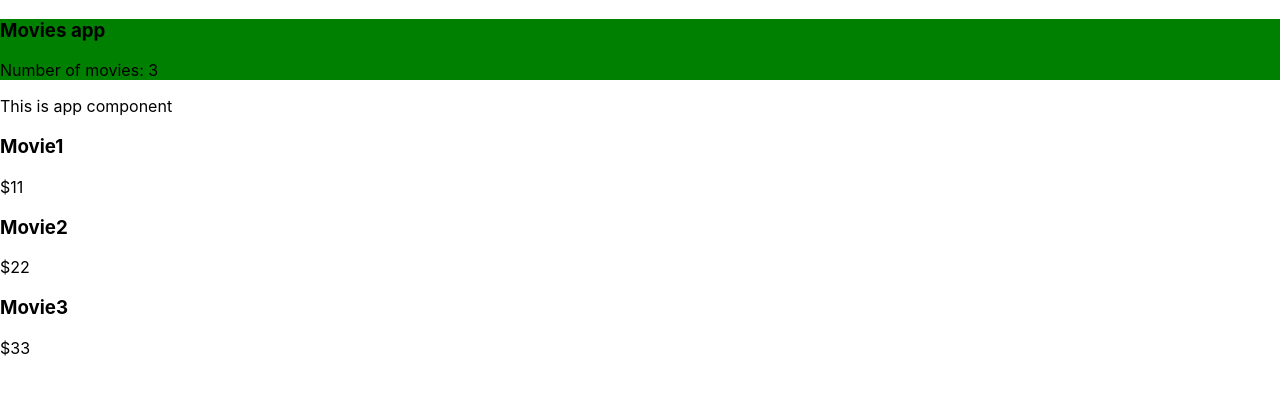
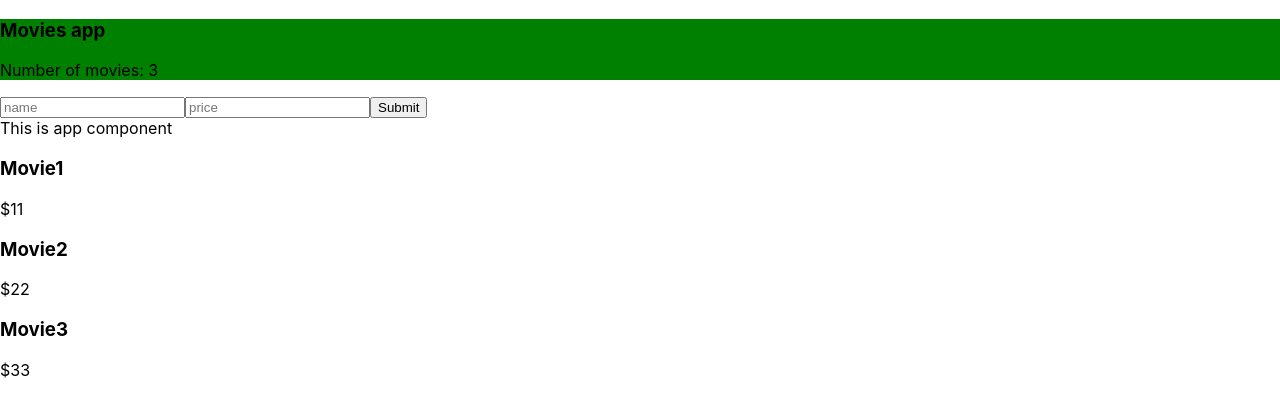
Before and after one commit to ViktorKuzmanov/Learning-React-Context, a React (Create React App) app: page / in a window 1280 px wide. Shown: the top 414 px of the page. Built offline with nearby package versions, Linux system fonts and the light colour scheme.

Commit message:
add and show AddMovie component

```diff
--- a/src/App.js
+++ b/src/App.js
@@ -2,11 +2,13 @@ import React from "react";
 import MoviesList from "./components/MoviesList";
 import { MovieProvider } from "./context/MovieContext";
 import Nav from "./components/Nav";
+import AddMovie from "./components/AddMovie";
 
 function App(props) {
   return (
     <MovieProvider>
       <Nav />
+      <AddMovie />
       This is app component
       <MoviesList />
     </MovieProvider>
--- /dev/null
+++ b/src/components/AddMovie.jsx
@@ -0,0 +1,34 @@
+import React, { useState } from "react";
+
+const AddMovie = () => {
+  const [name, setName] = useState("");
+  const [price, setPrice] = useState("");
+
+  const updateName = (e) => {
+    setName(e.target.value);
+  };
+
+  const updatePrice = (e) => {
+    setPrice(e.target.value);
+  };
+
+  return (
+    <form>
+      <input
+        placeholder="name"
+        type="text"
+        value={name}
+        onChange={updateName}
+      />
+      <input
+        placeholder="price"
+        type="text"
+        value={price}
+        onChange={updatePrice}
+      />
+      <button>Submit</button>
+    </form>
+  );
+};
+
+export default AddMovie;
```
